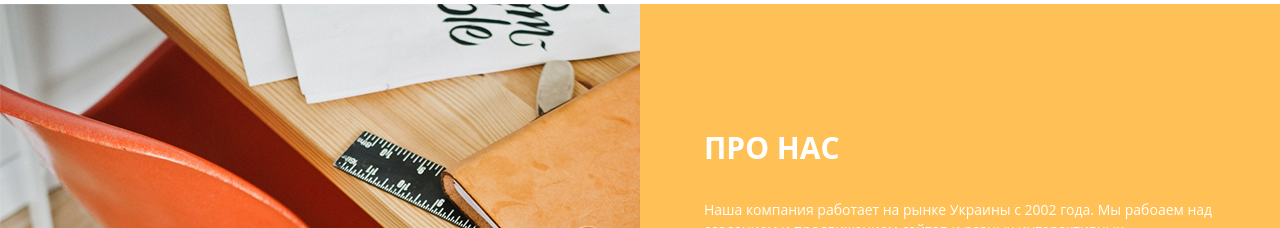
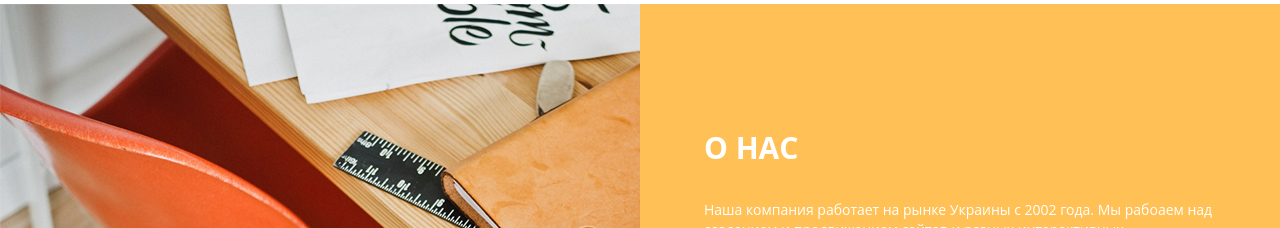
Before and after one commit to AlexFrost96/AlexFrost96.github.io, a plain HTML site: page busines/index.html in a window 1280 px wide. Shown: the part 1380-1608 px from the top of the page. Drawn offline with Linux system fonts and the light colour scheme.

Commit message:
Update index.html

```diff
--- a/busines/index.html
+++ b/busines/index.html
@@ -120,7 +120,7 @@
 		<div class="about_us_background"></div>
 		<div class="about_us_right">
 			<div class="about_us_text">
-				<h2>Про нас</h2>
+				<h2>О нас</h2>
 				<p>Наша компания работает на рынке Украины с 2002 года. Мы рабоаем над созданием и продвижением сайтов и разных интерактивных интерфейсов способных приносить клиенту максимальный доход.В 2016 году </p>
 				<div class="about_us_button">
 					<span class="about_us_button_text">
```
